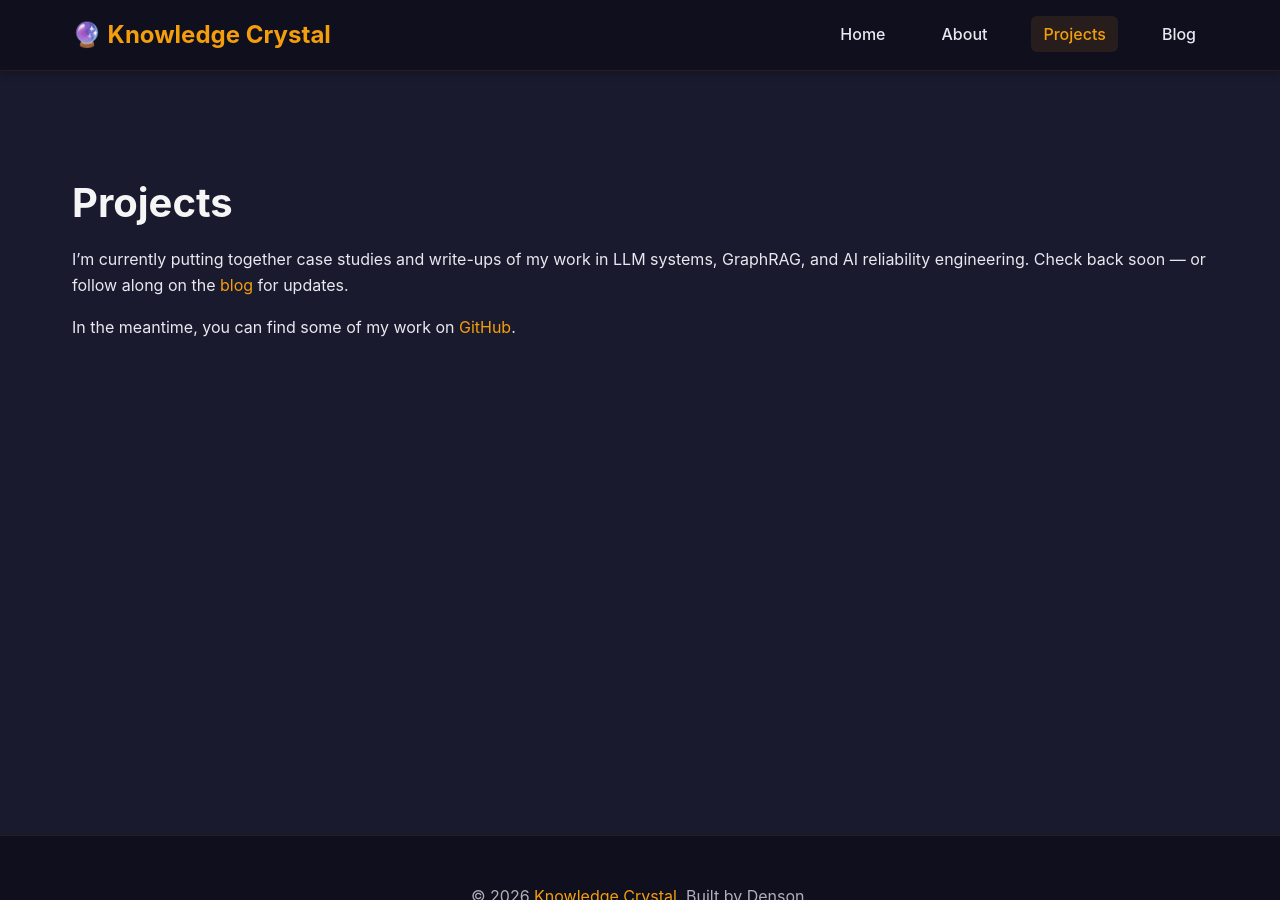
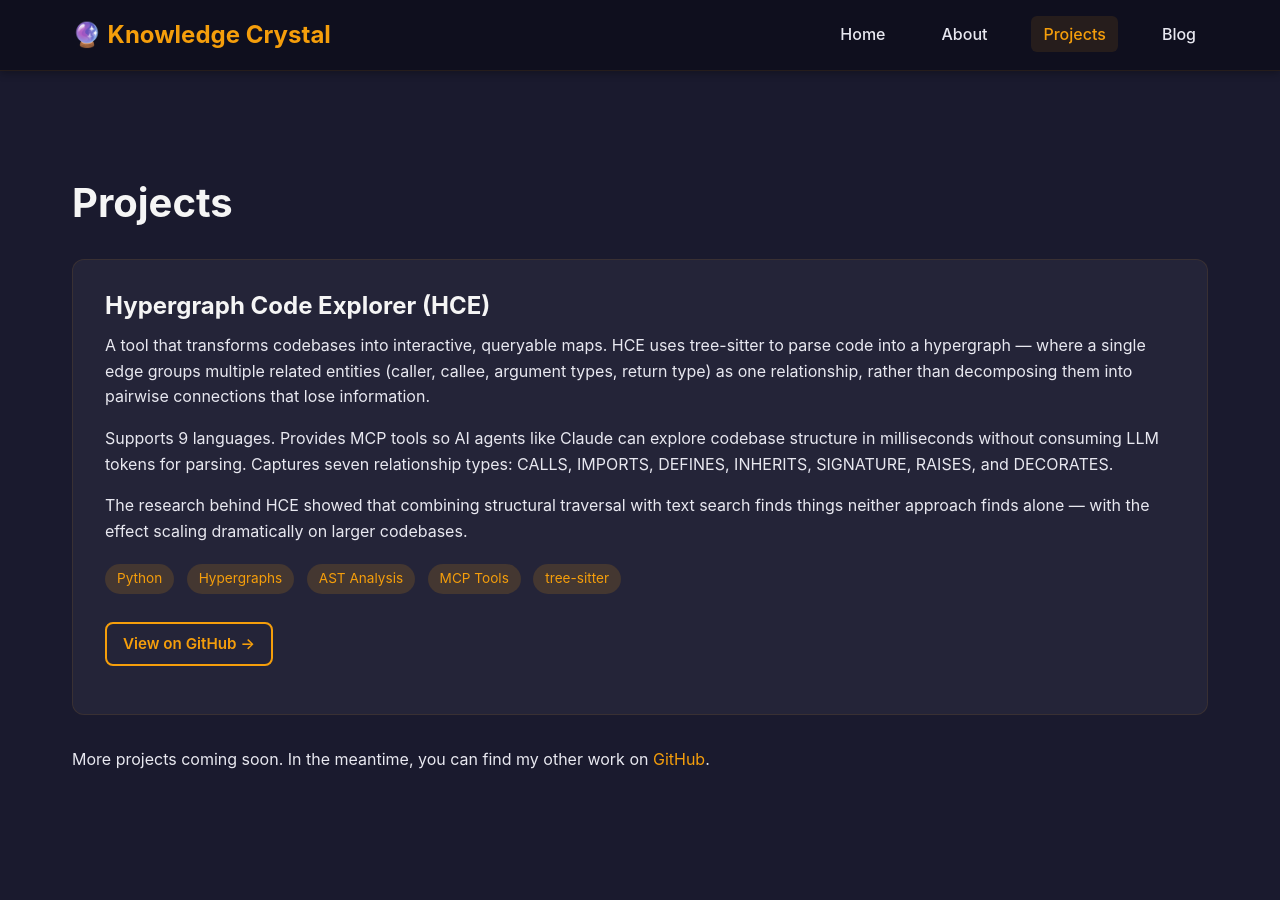
Before and after one commit to denson/knowledgecrystal_site, a Jekyll site: the page built from projects.md, in a window 1280 px wide and 900 px high. Built offline with Jekyll 4.4.1, drawn with Linux system fonts in a browser that asks for light colours.

Commit message:
Add HCE project card to projects page
Co-Authored-By: Claude Opus 4.6 <noreply@anthropic.com>

```diff
--- a/projects.md
+++ b/projects.md
@@ -6,6 +6,23 @@ permalink: /projects.html
 
 # Projects
 
-I'm currently putting together case studies and write-ups of my work in LLM systems, GraphRAG, and AI reliability engineering. Check back soon — or follow along on the [blog](/blog.html) for updates.
+<div class="grid">
+  <div class="card">
+    <h3>Hypergraph Code Explorer (HCE)</h3>
+    <p>A tool that transforms codebases into interactive, queryable maps. HCE uses tree-sitter to parse code into a hypergraph — where a single edge groups multiple related entities (caller, callee, argument types, return type) as one relationship, rather than decomposing them into pairwise connections that lose information.</p>
+    <p>Supports 9 languages. Provides MCP tools so AI agents like Claude can explore codebase structure in milliseconds without consuming LLM tokens for parsing. Captures seven relationship types: CALLS, IMPORTS, DEFINES, INHERITS, SIGNATURE, RAISES, and DECORATES.</p>
+    <p>The research behind HCE showed that combining structural traversal with text search finds things neither approach finds alone — with the effect scaling dramatically on larger codebases.</p>
+    <div>
+      <span class="card-tag">Python</span>
+      <span class="card-tag">Hypergraphs</span>
+      <span class="card-tag">AST Analysis</span>
+      <span class="card-tag">MCP Tools</span>
+      <span class="card-tag">tree-sitter</span>
+    </div>
+    <p style="margin-top: 1.5rem;">
+      <a href="https://github.com/denson/hypergraph_code_explorer" class="btn btn-secondary" style="padding: 0.5rem 1rem; font-size: 0.95rem;">View on GitHub →</a>
+    </p>
+  </div>
+</div>
 
-In the meantime, you can find some of my work on [GitHub](https://github.com/denson).
+More projects coming soon. In the meantime, you can find my other work on [GitHub](https://github.com/denson).
```
